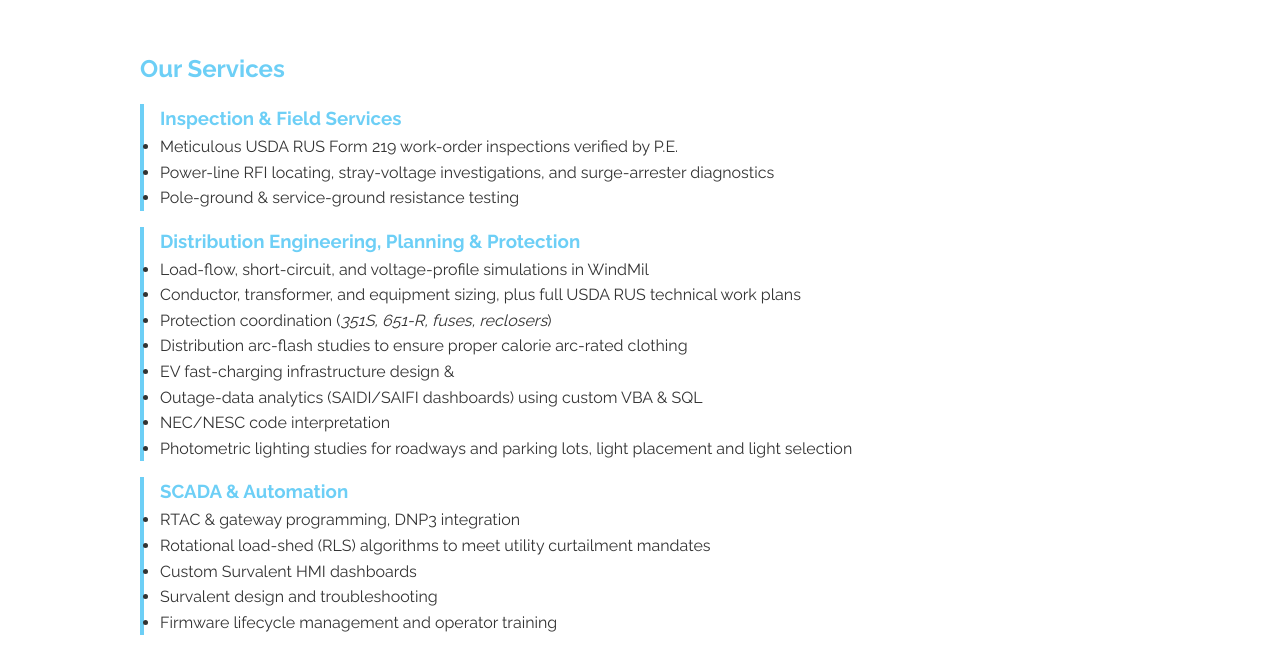
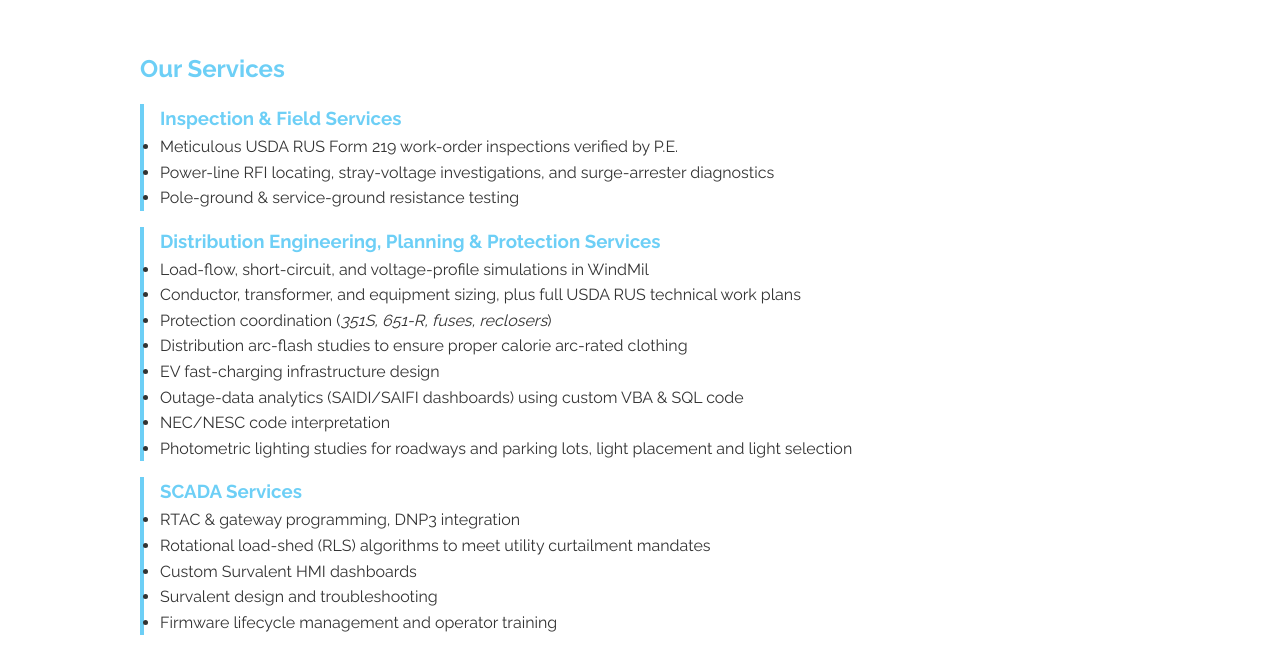
Before and after one commit to bajaiii/kilovolt-engineering-website, a plain HTML site: page index.html in a window 1280 px wide. Both pictures are taken after a click on the link "Our Services". Shown: the part 128-800 px from the top of the page. Drawn offline with Linux system fonts and the light colour scheme.

Commit message:
Update index.html

```diff
--- a/index.html
+++ b/index.html
@@ -119,27 +119,27 @@
       </div>
 
       <div class="accent-border">
-        <h3 class="accent">Distribution Engineering, Planning &amp; Protection</h3>
+        <h3 class="accent">Distribution Engineering, Planning &amp; Protection Services</h3>
         <ul>
-          <li>Load-flow, short-circuit, and voltage-profile simulations in WindMil</li>
-          <li>Conductor, transformer, and equipment sizing, plus full USDA RUS technical work plans</li>
-          <li>Protection coordination (<em>351S, 651-R, fuses, reclosers</em>) </li>
-          <li>Distribution arc-flash studies to ensure proper calorie arc-rated clothing</li>
-          <li>EV fast-charging infrastructure design &amp; </li>
-          <li>Outage-data analytics (SAIDI/SAIFI dashboards) using custom VBA &amp; SQL</li>
-          <li>NEC/NESC code interpretation
-          <li>Photometric lighting studies for roadways and parking lots, light placement and light selection</li>
+          <li> Load-flow, short-circuit, and voltage-profile simulations in WindMil</li>
+          <li> Conductor, transformer, and equipment sizing, plus full USDA RUS technical work plans</li>
+          <li> Protection coordination (<em>351S, 651-R, fuses, reclosers</em>) </li>
+          <li> Distribution arc-flash studies to ensure proper calorie arc-rated clothing</li>
+          <li> EV fast-charging infrastructure design</li>
+          <li> Outage-data analytics (SAIDI/SAIFI dashboards) using custom VBA &amp; SQL code</li>
+          <li> NEC/NESC code interpretation
+          <li> Photometric lighting studies for roadways and parking lots, light placement and light selection</li>
         </ul>
       </div>
 
       <div class="accent-border">
-        <h3 class="accent">SCADA &amp; Automation</h3>
+        <h3 class="accent">SCADA Services</h3>
         <ul>
-          <li>RTAC &amp; gateway programming, DNP3 integration</li>
-          <li>Rotational load-shed (RLS) algorithms to meet utility curtailment mandates</li>
-          <li>Custom Survalent HMI dashboards</li>
-          <li>Survalent design and troubleshooting</li>
-          <li>Firmware lifecycle management and operator training</li>
+          <li> RTAC &amp; gateway programming, DNP3 integration</li>
+          <li> Rotational load-shed (RLS) algorithms to meet utility curtailment mandates</li>
+          <li> Custom Survalent HMI dashboards</li>
+          <li> Survalent design and troubleshooting</li>
+          <li> Firmware lifecycle management and operator training</li>
         </ul>
       </div>
     </section>
```
